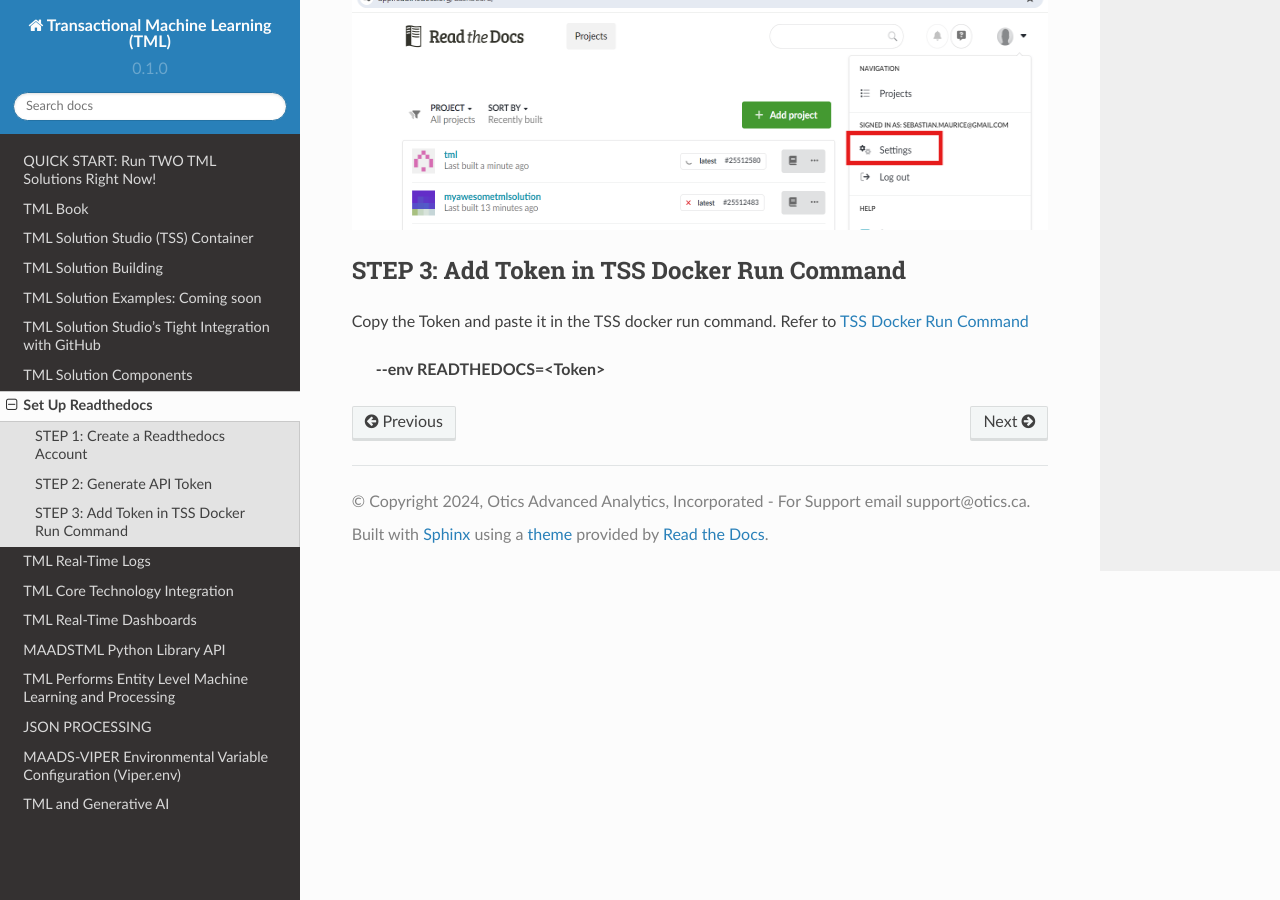
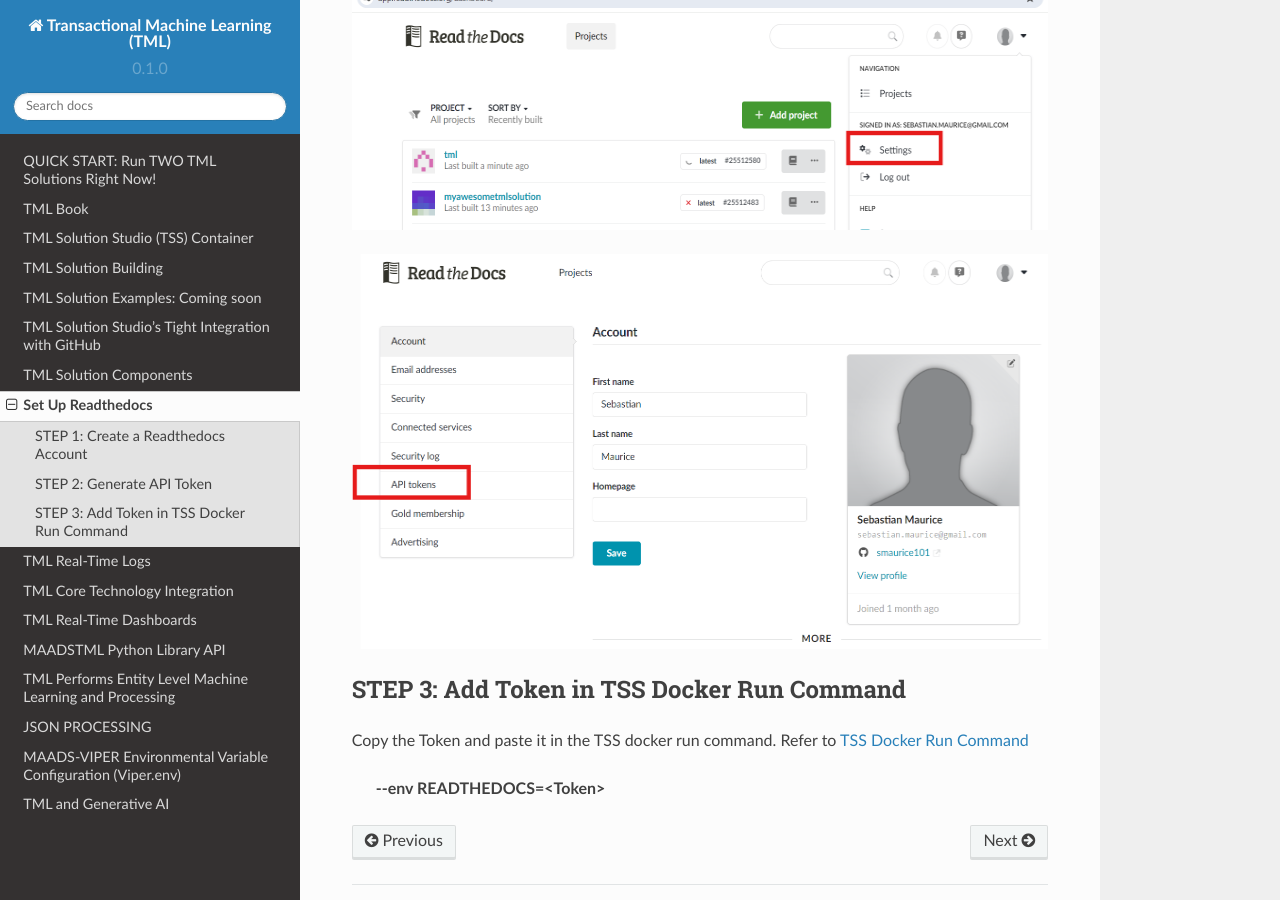
Before and after one commit to smaurice101/readthedocs, a Sphinx documentation site: the page built from docs/source/readthedocs.rst, in a window 1280 px wide and 900 px high, scrolled down 531 px. Built offline with Sphinx 7.4.7 and the Read the Docs theme 2.0.0, drawn with Linux system fonts in a browser that asks for light colours.

Commit message:
Update readthedocs.rst

```diff
--- a/docs/source/readthedocs.rst
+++ b/docs/source/readthedocs.rst
@@ -18,6 +18,9 @@
 .. figure:: read1.png
    :scale: 50%
 
+.. figure:: read2.png
+   :scale: 50%
+
 STEP 3: Add Token in TSS Docker Run Command
 ^^^^^^^^^^^^^^^^^^^^^^^^^
 
```
